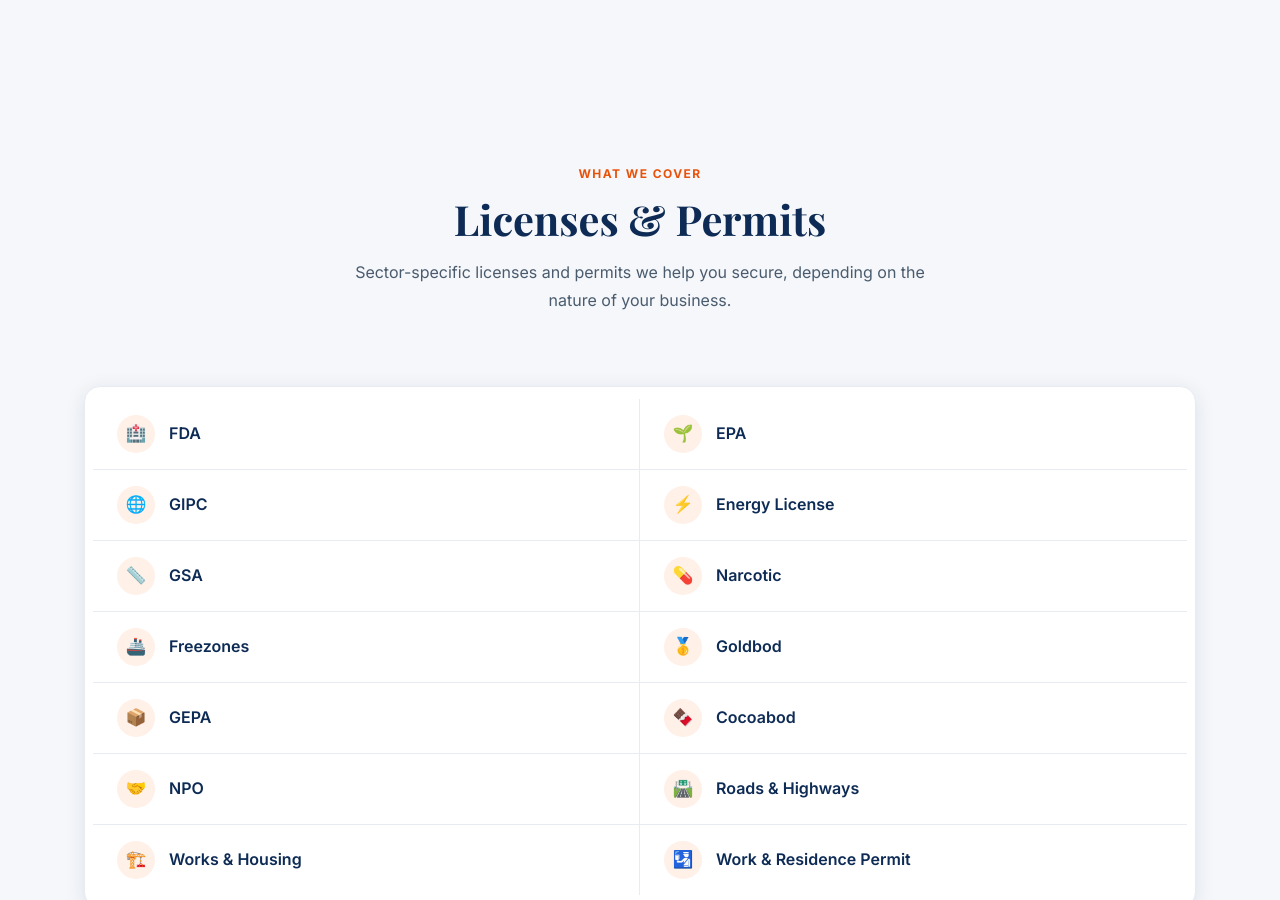
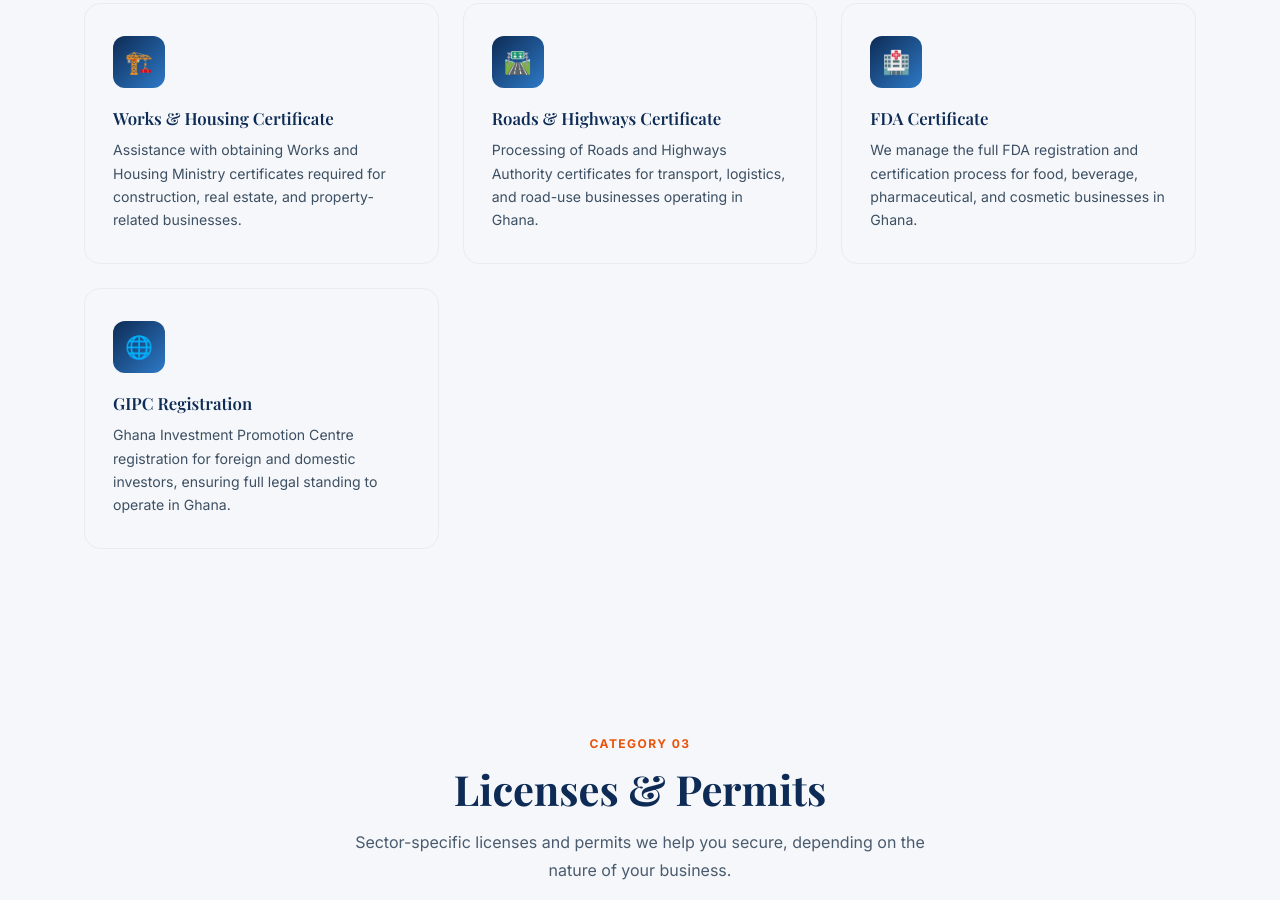
Before and after one commit to melvinasamoah17-sudo/stelva-consult, a plain HTML site: page services.html in a window 1280 px wide. Shown: the part 1795-2695 px from the top of the page. Drawn offline with nearby package versions, Linux system fonts and the light colour scheme.

Commit message:
Revise services and licenses in services.html
Updated service offerings and licenses listed in the services section.

```diff
--- a/services.html
+++ b/services.html
@@ -119,6 +119,26 @@
           <h3>Business Operating Permit</h3>
           <p>District Assembly and municipal-level operating permit acquisition to ensure your business is fully authorised to trade in your location.</p>
         </div>
+        <div class="service-card fade-in" style="transition-delay:0.24s">
+          <div class="service-icon">🏗️</div>
+          <h3>Works &amp; Housing Certificate</h3>
+          <p>Assistance with obtaining Works and Housing Ministry certificates required for construction, real estate, and property-related businesses.</p>
+        </div>
+        <div class="service-card fade-in" style="transition-delay:0.32s">
+          <div class="service-icon">🛣️</div>
+          <h3>Roads &amp; Highways Certificate</h3>
+          <p>Processing of Roads and Highways Authority certificates for transport, logistics, and road-use businesses operating in Ghana.</p>
+        </div>
+        <div class="service-card fade-in" style="transition-delay:0.4s">
+          <div class="service-icon">🏥</div>
+          <h3>FDA Certificate</h3>
+          <p>We manage the full FDA registration and certification process for food, beverage, pharmaceutical, and cosmetic businesses in Ghana.</p>
+        </div>
+        <div class="service-card fade-in" style="transition-delay:0.48s">
+          <div class="service-icon">🌐</div>
+          <h3>GIPC Registration</h3>
+          <p>Ghana Investment Promotion Centre registration for foreign and domestic investors, ensuring full legal standing to operate in Ghana.</p>
+        </div>
       </div>
     </div>
   </section>
@@ -127,32 +147,31 @@
   <section class="pad bg-off">
     <div class="container">
       <div class="proc-header fade-in">
-        <span class="section-label">What We Cover</span>
+        <span class="section-label">Category 03</span>
         <h2>Licenses &amp; Permits</h2>
         <p>Sector-specific licenses and permits we help you secure, depending on the nature of your business.</p>
       </div>
 
       <div class="license-panel fade-in">
         <ul class="license-list">
-          <li><span class="license-dot">🏥</span>FDA</li>
-          <li><span class="license-dot">🌱</span>EPA</li>
-          <li><span class="license-dot">🌐</span>GIPC</li>
-          <li><span class="license-dot">⚡</span>Energy License</li>
-          <li><span class="license-dot">📏</span>GSA</li>
-          <li><span class="license-dot">💊</span>Narcotic</li>
-          <li><span class="license-dot">🚢</span>Freezones</li>
-          <li><span class="license-dot">🥇</span>Goldbod</li>
-          <li><span class="license-dot">📦</span>GEPA</li>
-          <li><span class="license-dot">🍫</span>Cocoabod</li>
-          <li><span class="license-dot">🤝</span>NPO</li>
-          <li><span class="license-dot">🛣️</span>Roads &amp; Highways</li>
-          <li><span class="license-dot">🏗️</span>Works &amp; Housing</li>
-          <li><span class="license-dot">🛂</span>Work &amp; Residence Permit</li>
+          <li>FDA</li>
+          <li>EPA</li>
+          <li>GIPC</li>
+          <li>Energy License</li>
+          <li>GSA</li>
+          <li>Narcotic</li>
+          <li>Freezones</li>
+          <li>Goldbod</li>
+          <li>GEPA</li>
+          <li>Cocoabod</li>
+          <li>NPO</li>
+          <li>Roads &amp; Highways</li>
+          <li>Works &amp; Housing</li>
+          <li>Work &amp; Residence Permit</li>
         </ul>
       </div>
     </div>
   </section>
-
 
   <!-- ===================== FINANCIAL SERVICES ===================== -->
   <section class="pad bg-white">
```
